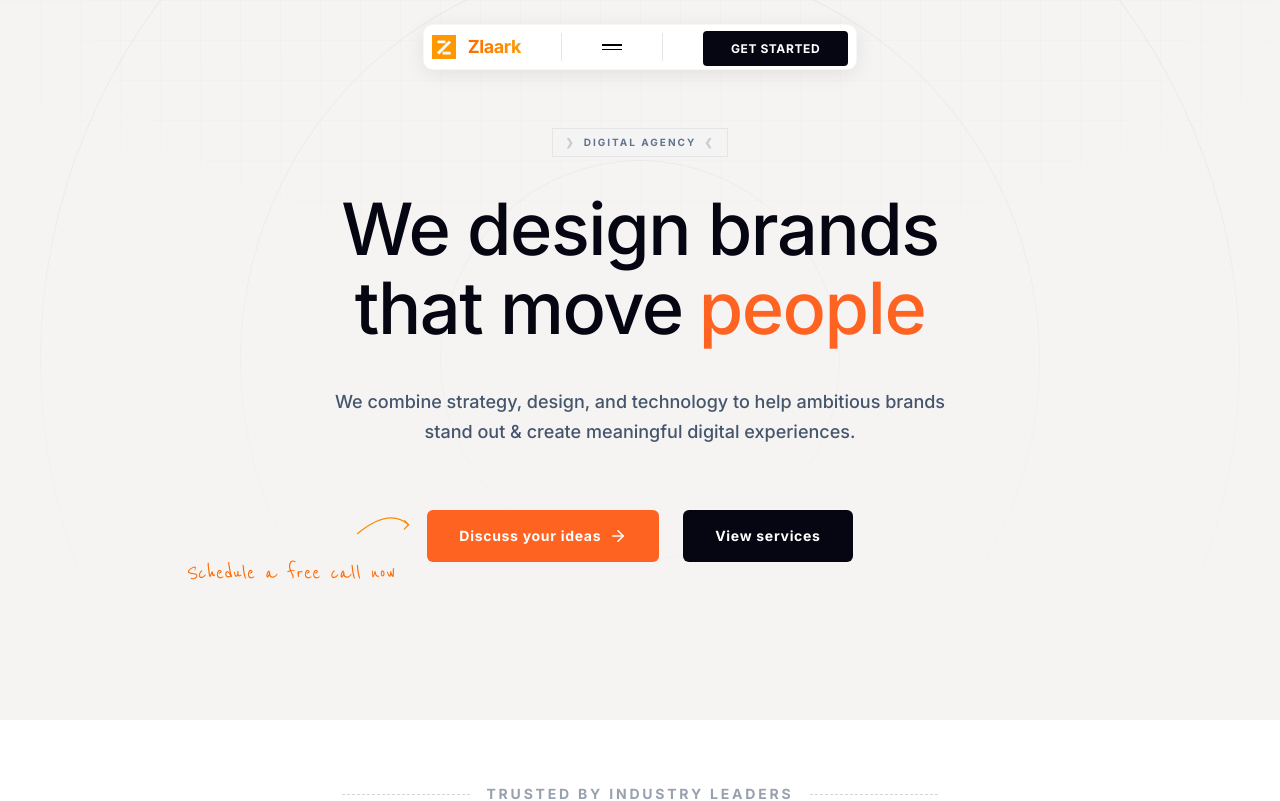
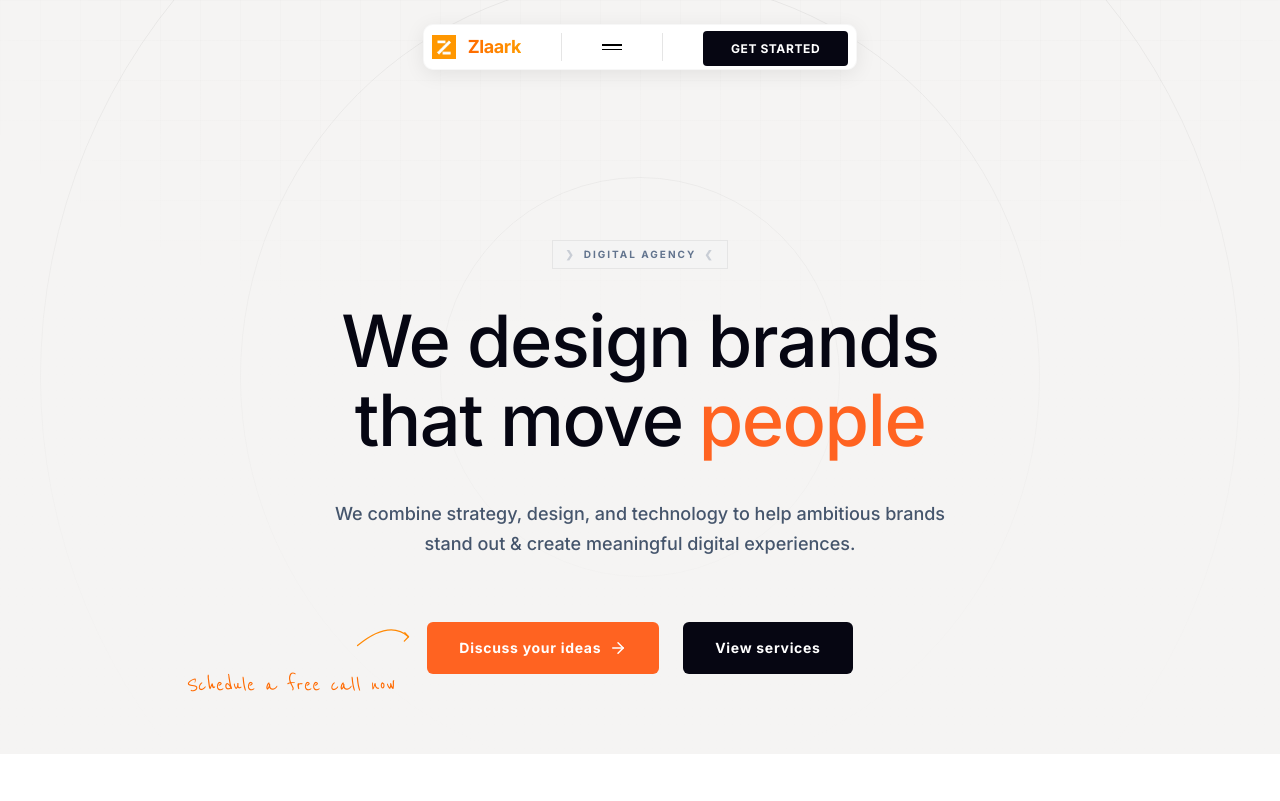
Before and after one commit to Zlaark/zl-new, a Next.js app: page / in a window 1280 px wide. Shown: the top 801 px of the page. Built offline with nearby package versions, Linux system fonts and the light colour scheme.

Commit message:
feat: add Hero component for the homepage, featuring animated headlines, description, and call-to-action buttons.

```diff
--- a/src/components/home/Hero.jsx
+++ b/src/components/home/Hero.jsx
@@ -62,7 +62,7 @@ export default function Hero() {
     };
 
     return (
-        <section ref={containerRef} className="relative min-h-[90vh] flex justify-center overflow-hidden bg-transparent pt-32 pb-20">
+        <section ref={containerRef} className="relative min-h-[90vh] flex justify-center overflow-hidden bg-transparent pt-60 pb-20">
             {/* Animated Background */}
             <HeroBackground />
 
```
